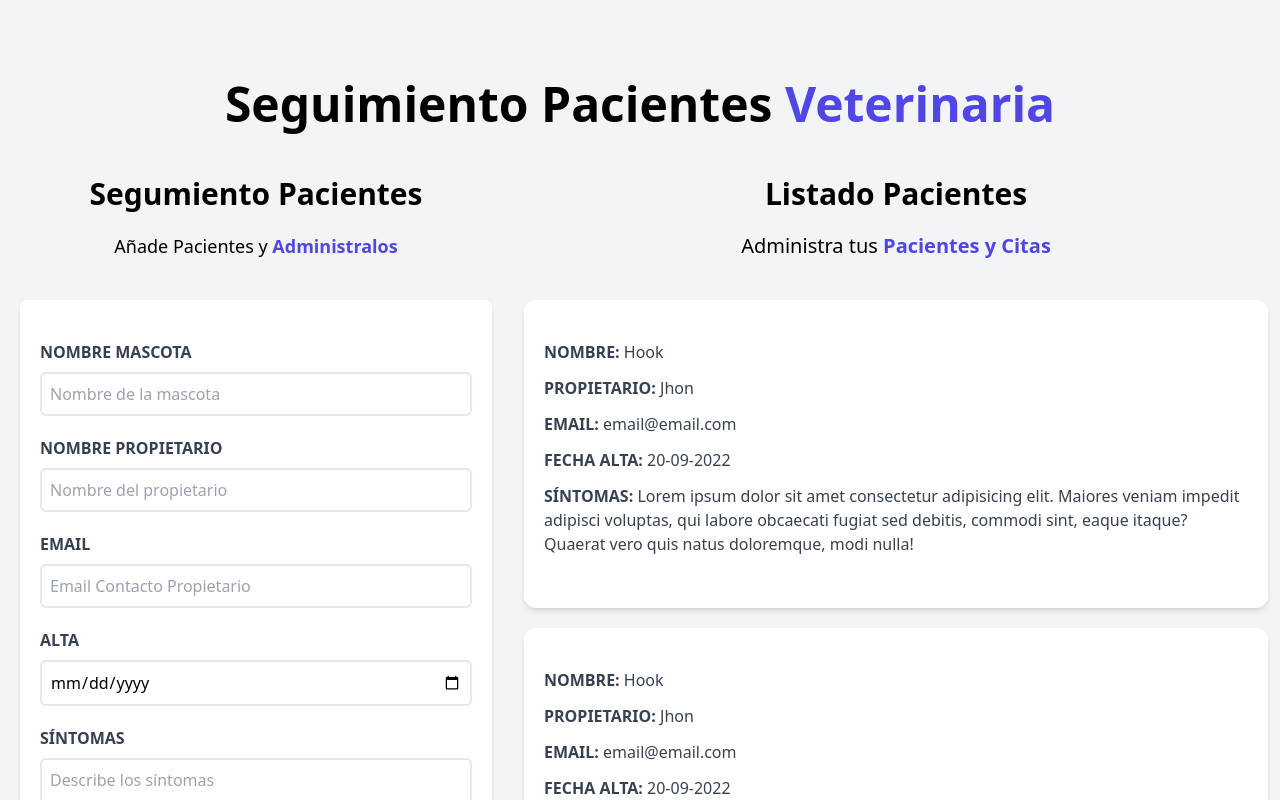
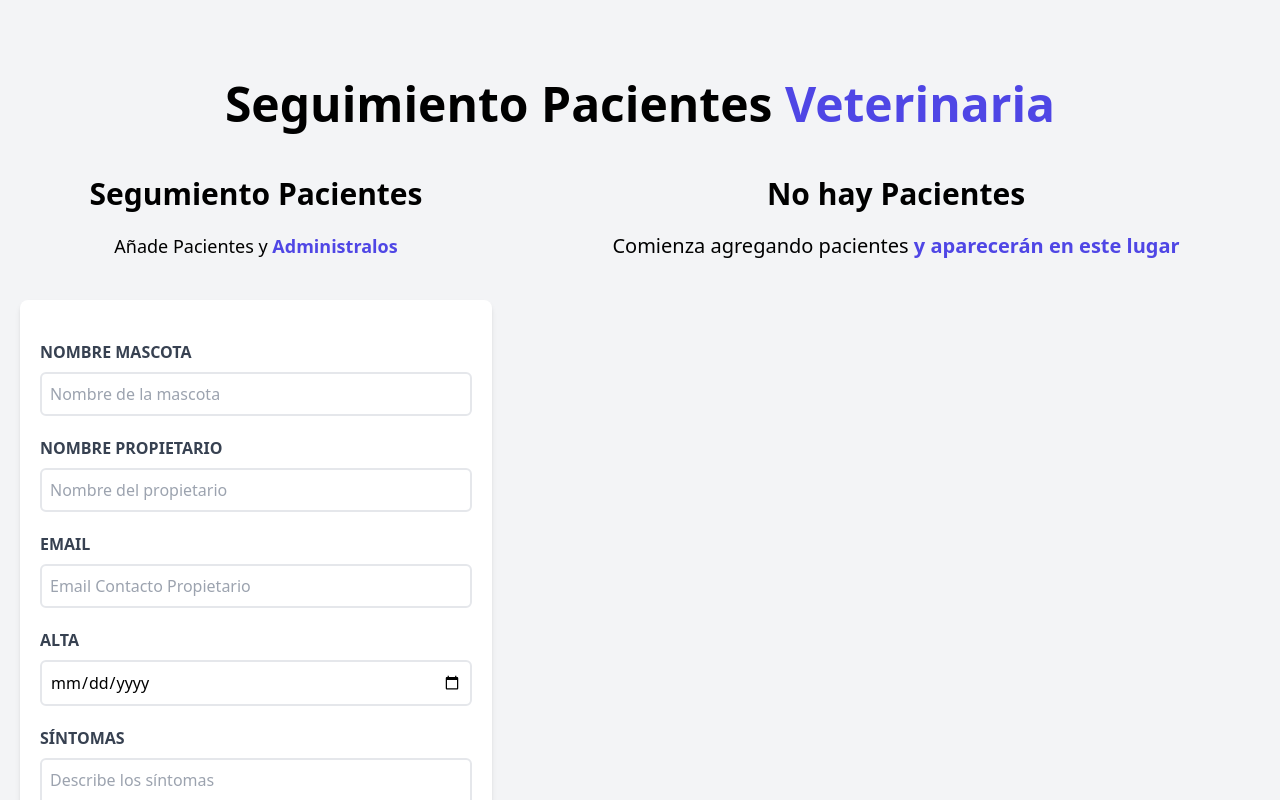
Before and after one commit to jquinterom/reactJs-learning, a React (Vite) app in the folder citas-react/: page / in a window 1280 px wide. Shown: the top 800 px of the page. Built offline with nearby package versions, Linux system fonts and the light colour scheme.

Commit message:
Listado de pacientes agregado

```diff
--- a/citas-react/src/App.jsx
+++ b/citas-react/src/App.jsx
@@ -5,14 +5,30 @@
 
 function App() {
   const [pacientes, setPacientes] = useState([]);
+  const [paciente, setPaciente] = useState({});
+  const eliminarPaciente = (id) => {
+    const pacientesActualizados = pacientes.filter(
+      (paciente) => paciente.id !== id
+    );
+    setPacientes(pacientesActualizados);
+  };
 
   return (
     <div className="container mx-auto mt-20">
       <Header />
 
       <div className="mt-12 md:flex">
-        <Formulario pacientes={pacientes} setPacientes={setPacientes} />
-        <ListadoPacientes />
+        <Formulario
+          pacientes={pacientes}
+          setPacientes={setPacientes}
+          paciente={paciente}
+          setPaciente={setPaciente}
+        />
+        <ListadoPacientes
+          pacientes={pacientes}
+          setPaciente={setPaciente}
+          eliminarPaciente={eliminarPaciente}
+        />
       </div>
     </div>
   );
--- a/citas-react/src/components/Formulario.jsx
+++ b/citas-react/src/components/Formulario.jsx
@@ -1,7 +1,7 @@
 import { useState, useEffect } from "react";
 import Error from "./Error";
 
-function Formulario({ pacientes, setPacientes }) {
+function Formulario({ pacientes, setPacientes, paciente, setPaciente }) {
   // Hooks
   const [nombre, setNombre] = useState("");
   const [propietario, setPropietario] = useState("");
@@ -9,6 +9,23 @@
   const [fecha, setFecha] = useState("");
   const [sintomas, setSintomas] = useState("");
   const [error, setError] = useState(false);
+
+  useEffect(() => {
+    if (Object.keys(paciente).length > 0) {
+      setNombre(paciente.nombre);
+      setPropietario(paciente.propietario);
+      setEmail(paciente.email);
+      setFecha(paciente.fecha);
+      setSintomas(paciente.sintomas);
+    }
+  }, [paciente]);
+
+  const generarId = () => {
+    const random = Math.random().toString(35).substring(2);
+    const fecha = Date.now().toString(36);
+
+    return fecha + random;
+  };
 
   // Event for submit form
   const handleSubmit = (e) => {
@@ -31,7 +48,21 @@
       sintomas,
     };
 
-    setPacientes([...pacientes, objetoPaciente]);
+    // Validate if registing or editing
+    if (paciente.id) {
+      // Editing record
+      objetoPaciente.id = paciente.id;
+      const pacientesActualizados = pacientes.map((pacienteState) =>
+        pacienteState.id === paciente.id ? objetoPaciente : pacienteState
+      );
+
+      setPacientes(pacientesActualizados);
+      setPaciente({});
+    } else {
+      // New record
+      objetoPaciente.id = generarId();
+      setPacientes([...pacientes, objetoPaciente]);
+    }
 
     // Restar form
     setNombre("");
@@ -146,7 +177,7 @@
         <input
           type="submit"
           className="bg-indigo-600 w-full p-3 text-white uppercase font-bold hover:bg-indigo-700 cursor-pointer transition-colors"
-          value="Agregar Paciente"
+          value={paciente.id ? "Editar Paciente" : "Agregar Paciente"}
         />
       </form>
     </div>
--- a/citas-react/src/components/ListadoPacientes.jsx
+++ b/citas-react/src/components/ListadoPacientes.jsx
@@ -1,8 +1,10 @@
 import Paciente from "./Paciente";
 
-const ListadoPacientes = () => {
+const ListadoPacientes = ({ pacientes, setPaciente, eliminarPaciente }) => {
   return (
     <div className="md:w-1/2 lg:w-3/5 ">
+      {pacientes && pacientes.length ? (
+        <>
           <h2 className="font-black text-3xl text-center">Listado Pacientes</h2>
 
           <p className="text-xl mt-5 mb-10 text-center">
@@ -11,11 +13,30 @@
           </p>
 
           <div className="md:h-screen md:overflow-y-scroll">
-        <Paciente />
-        <Paciente />
-        <Paciente />
-        <Paciente />
+            {pacientes.map((paciente) => {
+              return (
+                <Paciente
+                  key={paciente.id}
+                  paciente={paciente}
+                  setPaciente={setPaciente}
+                  eliminarPaciente={eliminarPaciente}
+                />
+              );
+            })}
           </div>
+        </>
+      ) : (
+        <>
+          <h2 className="font-black text-3xl text-center">No hay Pacientes</h2>
+
+          <p className="text-xl mt-5 mb-10 text-center">
+            Comienza agregando pacientes {""}
+            <span className="text-indigo-600 font-bold">
+              y aparecerán en este lugar
+            </span>
+          </p>
+        </>
+      )}
     </div>
   );
 };
--- a/citas-react/src/components/Paciente.jsx
+++ b/citas-react/src/components/Paciente.jsx
@@ -1,35 +1,58 @@
-const Paciente = () => {
+const Paciente = ({ paciente, setPaciente, eliminarPaciente }) => {
+  const { nombre, propietario, email, fecha, sintomas, id } = paciente;
+
+  // Deleting patient
+  const handleEliminar = () => {
+    const respuesta = confirm("¿Deseas eliminar este paciente?");
+
+    if (respuesta) {
+      eliminarPaciente(id);
+    }
+  };
+
   return (
     <div className="mx-3 mb-5 bg-white shadow-md px-5 py-10 rounded-xl">
       <p className="font-bold mb-3 text-gray-700 uppercase">
         Nombre: {""}
-        <span className="font-normal normal-case">Hook</span>
+        <span className="font-normal normal-case">{nombre}</span>
       </p>
 
       <p className="font-bold mb-3 text-gray-700 uppercase">
         Propietario: {""}
-        <span className="font-normal normal-case">Jhon</span>
+        <span className="font-normal normal-case">{propietario}</span>
       </p>
 
       <p className="font-bold mb-3 text-gray-700 uppercase">
         Email: {""}
-        <span className="font-normal normal-case">email@email.com</span>
+        <span className="font-normal normal-case">{email}</span>
       </p>
 
       <p className="font-bold mb-3 text-gray-700 uppercase">
         Fecha ALta: {""}
-        <span className="font-normal normal-case">20-09-2022</span>
+        <span className="font-normal normal-case">{fecha}</span>
       </p>
 
       <p className="font-bold mb-3 text-gray-700 uppercase">
         Síntomas: {""}
-        <span className="font-normal normal-case">
-          Lorem ipsum dolor sit amet consectetur adipisicing elit. Maiores
-          veniam impedit adipisci voluptas, qui labore obcaecati fugiat sed
-          debitis, commodi sint, eaque itaque? Quaerat vero quis natus
-          doloremque, modi nulla!
-        </span>
+        <span className="font-normal normal-case">{sintomas}</span>
       </p>
+
+      <div className="flex justify-between mt-10">
+        <button
+          type="button"
+          className="py-2 px-10 bg-indigo-600 hover:bg-indigo-700 text-white font-bold uppercase rounded-lg"
+          onClick={() => setPaciente(paciente)}
+        >
+          Editar
+        </button>
+        <button
+          type="button"
+          className="py-2 px-10 bg-red-600 hover:bg-red-700 text-white font-bold uppercase rounded-lg"
+          onClick={handleEliminar}
+        >
+          Eliminar
+        </button>
+      </div>
     </div>
   );
 };
```
Lines whose indentation alone changed are shown as unchanged.
